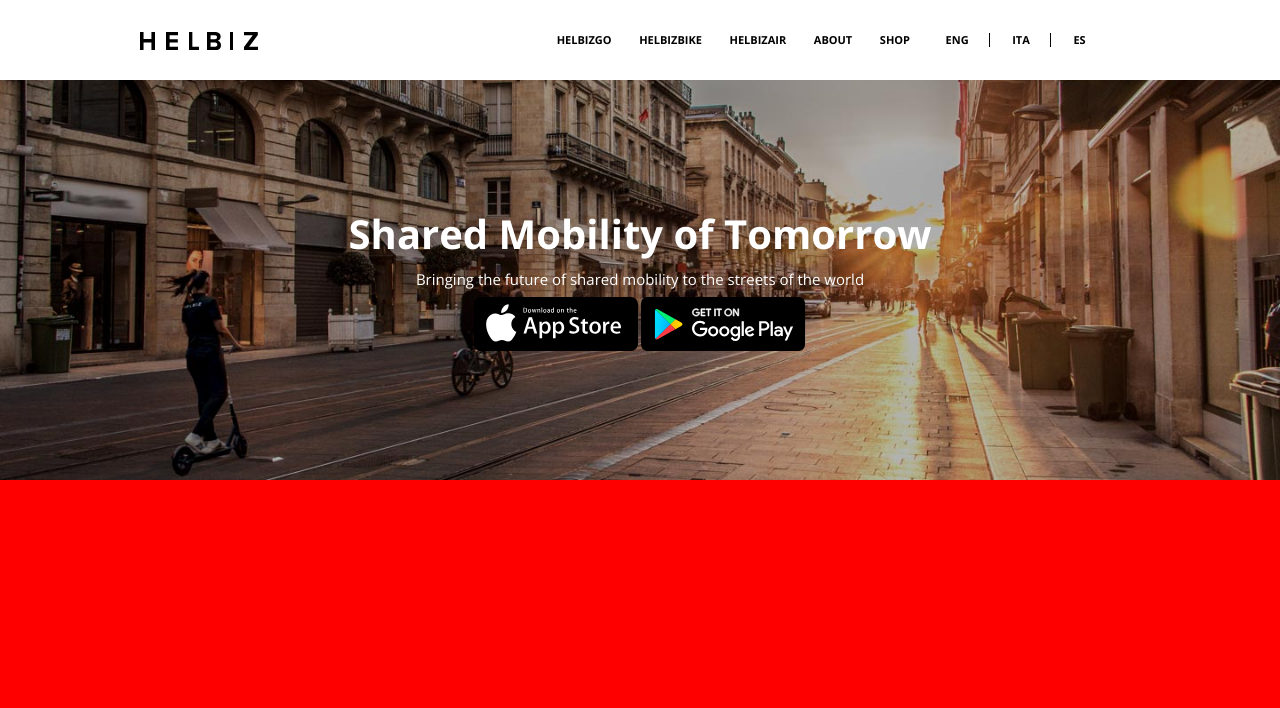
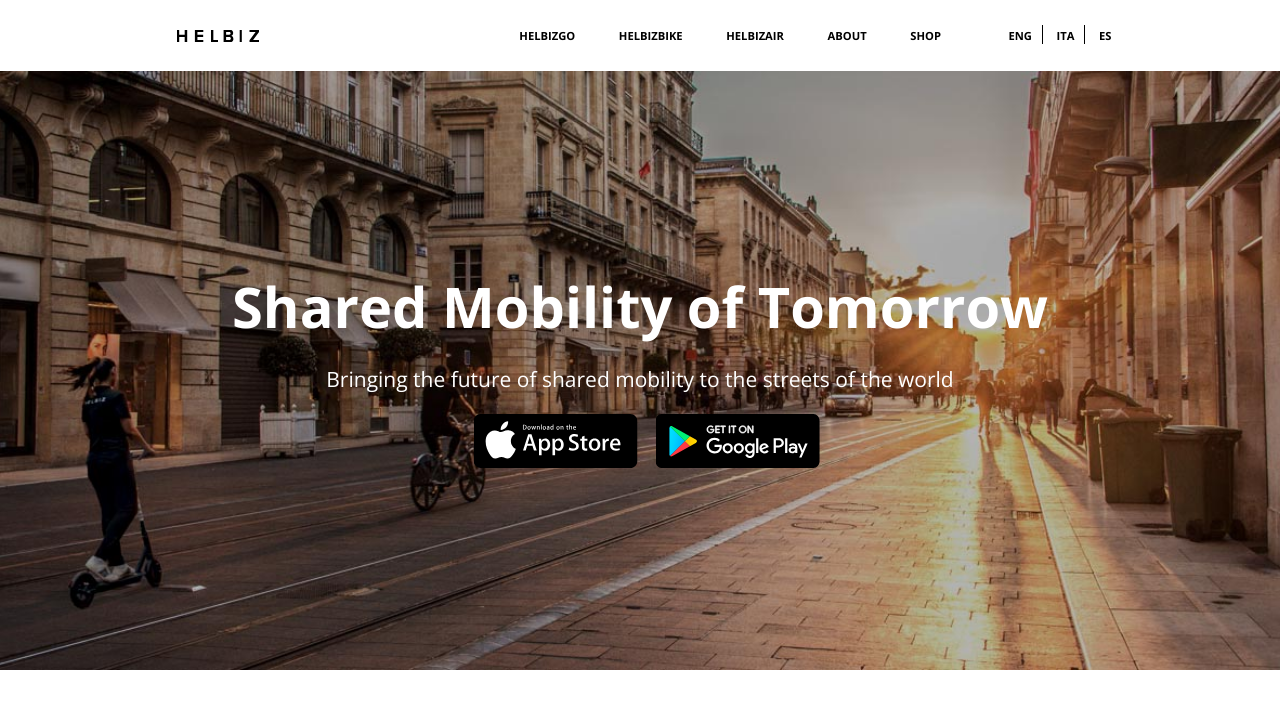
Before and after one commit to alessandrodigiacomantonio/html-css-helbiz, a plain HTML site: page index.html in a window 1280 px wide. Drawn offline with nearby package versions, Linux system fonts and the light colour scheme.

Commit message:
Header: aggiustate alcune formattazioni e proporzioni

```diff
--- a/css/12-bool.css
+++ b/css/12-bool.css
@@ -8,7 +8,7 @@
 }
 .debug .container [class*="col-"] {
   border: 1px solid blue;
-  height: 300px;
+  /* height: 300px; */
 }
 .debug-noheight .container [class*="col-"] {
   border: 1px solid blue;
@@ -124,7 +124,7 @@
   }
 }
 
-@media screen and (max-width: 992px) and (min-width: 768px) {
+@media screen and (max-width: 992px) and (min-width: 769px) {
   .col-md-1 {
     width: calc((100% / 12) * 1);
   }
@@ -235,7 +235,7 @@
   }
 }
 
-@media screen and (max-width: 992px) and (min-width: 768px) {
+@media screen and (max-width: 992px) and (min-width: 769px) {
   .col-offset-md-1 {
     margin-left: calc((100% / 12) * 1);
   }
--- a/css/style.css
+++ b/css/style.css
@@ -1,28 +1,28 @@
 html {
-  font-size: 10px;
-}
-body {
+  font-size: 14px;
   font-family: 'Open Sans', sans-serif;
-  font-size: 10px;
-  background-color: red;
+
 }
 
 .container_1000 {
-  max-width: 1000px;
+  width: 90%;
+  max-width: 1070px;
   margin: 0 auto;
+}
+.container {
+  width: 90%;
 }
 .menu_inline {
   list-style: none;
 }
 .menu_inline li {
   display: inline;
-  margin-right: 20px;
   text-transform: uppercase;
 }
 .menu_inline li a {
   text-decoration: none;
   color: black;
-  font-size: 1.1em;
+  font-size: 0.8rem;
   font-weight: bold;
 }
 
@@ -35,24 +35,35 @@
   left: 0;
   z-index: 3;
   width: 100%;
-  line-height: 80px;
+  line-height: 70px;
   background-color: white;
 }
 .header_logo {
   vertical-align: middle;
+  transform: scale(0.7);
 }
-.header_menu li{
-  text-align: left;
-  margin-right: 25px;
+
+.header_menu  {
+  float: right;
 }
-.header_menu_lang li:not(:last-child) {
+.header_menu li:not(:first-child) {
+  margin-left: 40px;
+}
+
+.header_menu_lang  {
+  float: right;
+}
+.header_menu_lang li {
   border-right: 1px solid black;
-  padding-right: 20px;
+  padding: 0 10px;
+}
+.header_menu_lang li:last-child {
+  border-right: none;
 }
 .ico_hamburger {
   float: right;
-  font-size: 3.7em;
-  line-height: 80px;
+  font-size: 3.7rem;
+  line-height: 70px;
   vertical-align: middle;
 }
 
@@ -64,29 +75,35 @@
 }
 
 .jumbo {
-  position: relative;
-  height: 400px;
-  margin-top: 80px;
+  height: 600px;
+  margin-top: 70px;
   background-image: url(../img/hero-bg.jpg);
   background-size: cover;
   background-position: center;
+}
+.jumbo .container_1000 {
+  position: relative;
+  height: 100%;
 }
 .jumbo_text {
   position: absolute;
   top: 50%;
   left: 50%;
   transform: translate(-50%, -50%);
-  width: 95%;
+  width: 90%;
+  margin: 0 auto;
   text-align: center;
   color: white;
 }
 .jumbo_text h1 {
-  font-size: 4em;
-  margin-bottom: 0.8rem;
+  font-size: 4rem;
 }
 .jumbo_text p {
-  font-size: 1.5em;
-  margin-bottom: 0.8rem;
+  font-size: 1.5rem;
+  margin: 1.5rem auto;
+}
+.jumbo_text img:first-child {
+  margin-left: 1rem;
 }
 
 @media screen and (max-width: 992px) and (min-width: 768px) {
@@ -122,11 +139,10 @@
     padding: 0 2%;
   }
   .jumbo_text h1 {
-    font-size: 3.5em;
-    margin-bottom: 0.8rem;
+    font-size: 3.5rem;
   }
   .jumbo_text p {
-    font-size: 2em;
+    font-size: 2rem;
     margin-bottom: 0.8rem;
   }
   .jumbo_text a {
--- a/index.html
+++ b/index.html
@@ -19,13 +19,13 @@
     <div class="header-top">
       <div class="container_1000">
         <div class="container">
-          <div class="col-lg-5 header_col_logo">
+          <div class="col-lg-3 header_col_logo">
             <img class="header_logo" src="img/helbiz-new-logo-black.svg" alt="Helbiz">
           </div>
-          <div class="col-lg-7">
+          <div class="col-lg-9">
             <i class="fas fa-bars ico_hamburger lg_display_none md_display_block xs_display_block"></i>
-            <div class="container md_display_none xs_display_none">
-              <div class="col-lg-8">
+            <div class="md_display_none xs_display_none">
+              <div class="col-lg-9">
                 <nav>
                   <ul class="menu_inline header_menu">
                     <li><a href="#">HELBIZGO</a></li>
@@ -36,7 +36,7 @@
                   </ul>
                 </nav>
               </div>
-              <div class="col-lg-4">
+              <div class="col-lg-3">
                 <nav>
                   <ul class="menu_inline header_menu_lang">
                     <li><a href="#">eng</a></li>
@@ -51,11 +51,13 @@
       </div>
     </div>
     <div class="jumbo">
-      <div class="jumbo_text">
-        <h1>Shared Mobility of Tomorrow</h1>
-        <p>Bringing the future of shared mobility to the streets of the world</p>
-        <a href="#"><img src="img/header-app-store-badge.svg" alt=""></a>
-        <a href="#"><img src="img/header-google-play-badge.svg" alt=""></a>
+      <div class="container_1000">
+        <div class="jumbo_text">
+          <h1>Shared Mobility of Tomorrow</h1>
+          <p>Bringing the future of shared mobility to the streets of the world</p>
+          <a href="#"><img src="img/header-app-store-badge.svg" alt="app store"></a>
+          <a href="#"><img src="img/header-google-play-badge.svg" alt="google play"></a>
+        </div>
       </div>
     </div>
   </header>
@@ -63,7 +65,7 @@
 
   <!-- Principale -->
   <main>
-    <section>
+    <section class="">
 
     </section>
 
```
